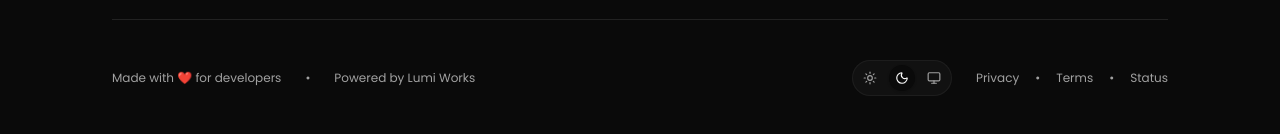
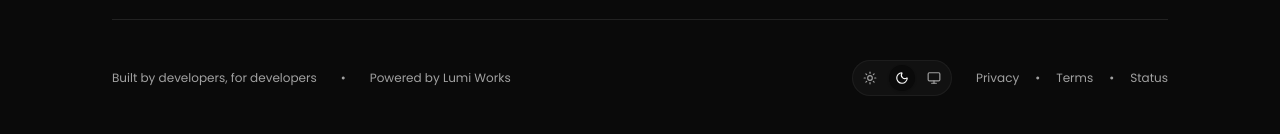
Before and after one commit to trygitcord/gitcord, a Next.js app: page /team in a window 1280 px wide. Shown: the part 1973-2107 px from the top of the page. Built offline with nearby package versions, Linux system fonts and the light colour scheme; no server answers.

Commit message:
Update footer text for clarity and consistency

```diff
--- a/src/components/landing/footer-section.tsx
+++ b/src/components/landing/footer-section.tsx
@@ -121,7 +121,7 @@ export function Footer() {
               </h1>
             </div>
           </div>
-          <p className="text-muted-foreground mt-4 max-w-sm">
+          <p className="text-muted-foreground mt-4 max-w-sm font-normal">
             Track smarter, code better. Monitor and analyze all your GitHub
             repositories with real-time insights and unified analytics.
           </p>
@@ -169,7 +169,7 @@ export function Footer() {
       <AnimatedContainer delay={0.5} className="w-full">
         <div className="border-t border-foreground/10 mt-16 pt-10 flex flex-col md:flex-row items-center justify-between gap-6">
           <div className="flex items-center gap-6 text-xs text-muted-foreground">
-            <span>Made with ❤️ for developers</span>
+            <span>Built by developers, for developers</span>
             <span className="hidden md:inline">•</span>
             <span className="hidden md:inline">Powered by Lumi Works</span>
           </div>
```
